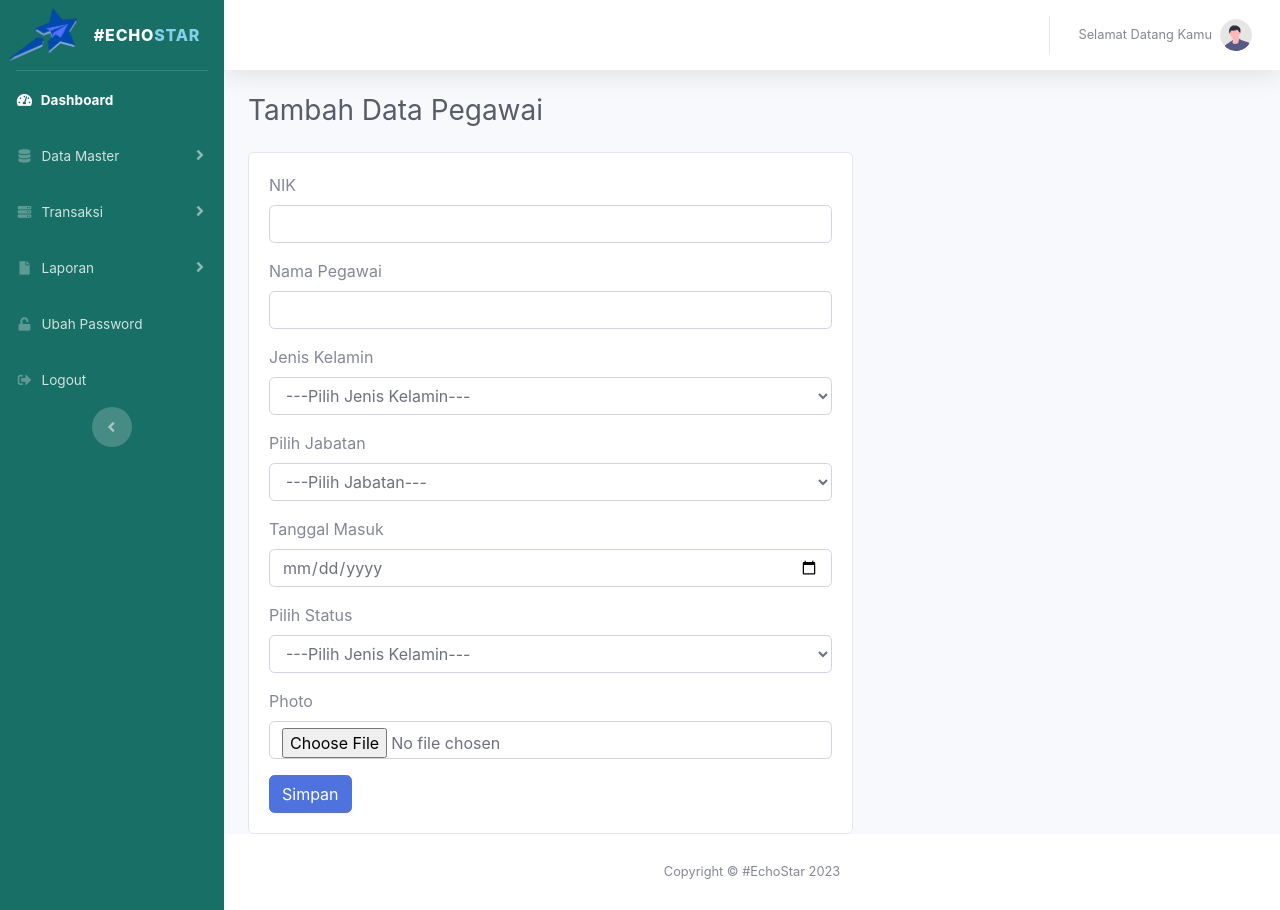
After one commit to ripmannn/Empsi-wp2project, a CodeIgniter app: page /wp2project/admin/dataPegawai/tambahData in a window 1280 px wide. The commit adds this page. Run offline with CodeIgniter, Linux system fonts and the light colour scheme; data that the repository does not hold is empty.

Commit message:
menambahkan CRUD data pegawai(belum sempurna)

```diff
--- a/application/controllers/admin/DataPegawai.php
+++ b/application/controllers/admin/DataPegawai.php
@@ -3,8 +3,70 @@
 class dataPegawai extends CI_controller{
     public function index()
     {
+        $data['title'] = "Data Pegawai";
+        $data['pegawai'] = $this->penggajianModel->get_data('data_pegawai')->result();
+        $this->load->view('templates_admin/header', $data);
+        $this->load->view('templates_admin/sidebar');
+        $this->load->view('admin/dataPegawai', $data);
+        $this->load->view('templates_admin/footer');
+    }
 
+    public function tambahData()
+    {
+        $data['title'] = "Tambah Data Pegawai";
+        $data['jabatan'] = $this->penggajianModel->get_data('data_jabatan')->result();
+        $this->load->view('templates_admin/header', $data);
+        $this->load->view('templates_admin/sidebar');
+        $this->load->view('admin/formTambahPegawai', $data);
+        $this->load->view('templates_admin/footer');
+    }
+
+    public function tambahDataAksi()
+    {
+        $this->form_validation->set_rules('nik', 'NIK', 'required');
+        $this->form_validation->set_rules('nama_pegawai', 'Nama Pegawai', 'required');
+        $this->form_validation->set_rules('jenis_kelamin', 'Jenis Kelamin', 'required');
+        $this->form_validation->set_rules('tanggal_masuk', 'Tanggal Masuk', 'required');
+        $this->form_validation->set_rules('jabatan', 'Jabatan', 'required');
+        $this->form_validation->set_rules('status', 'Status', 'required');
+
+        if ($this->form_validation->run() == FALSE)
+        {
+            $this->tambahData();
+        } else {
+            $nik= $this->input->post('nik');
+            $nama_pegawai= $this->input->post('nama_pegawai');
+            $jenis_kelamin= $this->input->post('jenis_kelamin');
+            $jabatan= $this->input->post('jabatan');
+            $tanggal_masuk= $this->input->post('tanggal_masuk');
+            $status= $this->input->post('status');
+            $photo= $_FILES['photo']['name'];
+            if($photo = ''){} else {
+                $config['upload_path'] = './assets/photo';
+                $config['allowed_types'] = 'jgp|jpeg|png';
+                $this->load->library('upload', $config);
+                if(!$this->upload->do_upload('photo')){
+                    echo '<div class="alert alert-danger alert-dismissible fade show" role="alert">
+                    <strong>Photo Gagal diupload !</strong> </div>' ;
+                } else {
+                    $photo=$this->upload->data('file_name');
+                }
+            }
+
+            $data = array(
+                'nik' => $nik,
+                'nama_pegawai' => $nama_pegawai,
+                'jenis_kelamin' => $jenis_kelamin,
+                'jabatan' => $jabatan,
+                'tanggal_masuk' => $tanggal_masuk,
+                'status' => $status,
+                'photo' => $photo,
+            );
+
+            $this->penggajianModel->insert_data($data, 'data_pegawai');
+            $this->session->set_flashdata('pesan', '<div class="alert alert-success alert-dismissible fade show" role="alert">
+            <strong>Data berhasil ditambahkan !</strong> </div>');
+            redirect('admin/dataPegawai');
+        }
     }
 }
-
-?>
--- a/application/controllers/admin/dataJabatan.php
+++ b/application/controllers/admin/dataJabatan.php
@@ -46,9 +46,7 @@ class dataJabatan extends CI_Controller
 
             $this->penggajianModel->insert_data($data, 'data_jabatan');
             $this->session->set_flashdata('pesan', '<div class="alert alert-success alert-dismissible fade show" role="alert">
-            <strong>Data berhasil ditambahkan !</strong>
-
-          </div>');
+            <strong>Data berhasil ditambahkan !</strong> </div>');
             redirect('admin/dataJabatan');
         }
     }
--- /dev/null
+++ b/application/views/admin/formTambahPegawai.php
@@ -0,0 +1,77 @@
+<!-- Begin Page Content -->
+<div class="container-fluid">
+
+    <!-- Page Heading -->
+    <div class="d-sm-flex align-items-center justify-content-between mb-4">
+        <h1 class="h3 mb-0 text-gray-800"><?= $title ?></h1>
+    </div>
+
+    <div class="card" style="width: 60%;">
+        <div class="card-body">
+            <form method="post" action="<?= base_url('admin/dataPegawai/tambahDataAksi') ?>" enctype="multipart/form-data" >
+
+                <div class="form-group">
+                    <label for="nik">NIK</label>
+                    <input type="number" name="nik" id="nik" class="form-control">
+                    <?= form_error('nik', '<div class="text-small text-danger" >', '</div>') ?>
+                </div>
+
+
+                <div class="form-group">
+                    <label for="nama_pegawai">Nama Pegawai</label>
+                    <input type="text" name="nama_pegawai" id="nama_pegawai" class="form-control">
+                    <?= form_error('nama_pegawai', '<div class="text-small text-danger" >', '</div>') ?>
+                </div>
+
+                <div class="form-group">
+                    <label for="jenis_kelamin">Jenis Kelamin</label>
+                    <select name="jenis_kelamin" id="jenis_kelamin" class="form-control">
+                        <option value="">---Pilih Jenis Kelamin---</option>
+                        <option value="Laki-laki">Laki-laki</option>
+                        <option value="Perempuan">Perempuan</option>
+                    </select>
+                    <?= form_error('jenis_kelamin', '<div class="text-small text-danger" >', '</div>') ?>
+                </div>
+
+                <div class="form-group">
+                    <label for="jabatan">Pilih Jabatan</label>
+                    <select name="jabatan" id="jabatan" class="form-control">
+                        <option value="">---Pilih Jabatan---</option>
+                        <?php foreach($jabatan as $j): ?>
+                        <option value="<?= $j->nama_jabatan ?>"><?= $j->nama_jabatan ?></option>
+                        <?php endforeach; ?>
+                    </select>
+                    <?= form_error('jabatan', '<div class="text-small text-danger" >', '</div>') ?>
+                </div>
+
+                <div class="form-group">
+                    <label for="tanggal_masuk">Tanggal Masuk</label>
+                    <input type="date" name="tanggal_masuk" id="tanggal_masuk" class="form-control">
+                    <?= form_error('tanggal_masuk', '<div class="text-small text-danger" >', '</div>') ?>
+                </div>
+
+                <div class="form-group">
+                    <label for="status">Pilih Status</label>
+                    <select name="status" id="status" class="form-control">
+                        <option value="">---Pilih Jenis Kelamin---</option>
+                        <option value="Pegawai Tetap">Pegawai Tetap</option>
+                        <option value="Pegawai Tidak Tetap">Pegawai Tidak Tetap</option>
+                    </select>
+                    <?= form_error('status', '<div class="text-small text-danger" >', '</div>') ?>
+                </div>
+
+                <div class="form-group">
+                    <label>Photo</label>
+                    <input type="file" name="photo" class="form-control">
+                    <?= form_error('photo', '<div class="text-small text-danger" >', '</div>') ?>
+                </div>
+
+                <button type="submit" class="btn btn-primary" >Simpan</button>
+
+            </form>
+        </div>
+    </div>
+
+</div>
+
+</div>
--- a/application/views/templates_admin/sidebar.php
+++ b/application/views/templates_admin/sidebar.php
@@ -7,7 +7,7 @@
         <ul style="background-color: #186F65;" class="navbar-nav  sidebar sidebar-dark accordion" id="accordionSidebar">
 
             <!-- Sidebar - Brand -->
-            <a class="sidebar-brand d-flex align-items-center justify-content-center" href="index.html">
+            <a class="sidebar-brand d-flex align-items-center justify-content-center" href="<?= base_url('admin/dashboard') ?>">
                 <div class="sidebar-brand-icon">
                     <i><img src="<?= base_url('assets/img/echostar.png') ?>" style="width: 70px;" alt="logo echostar"></i>
                 </div>
```
Also changed, not shown: application/views/admin/dataPegawai.php (added, +51 -0 lines), assets/photo/default.png (added), assets/photo/robot.jpeg (added).
